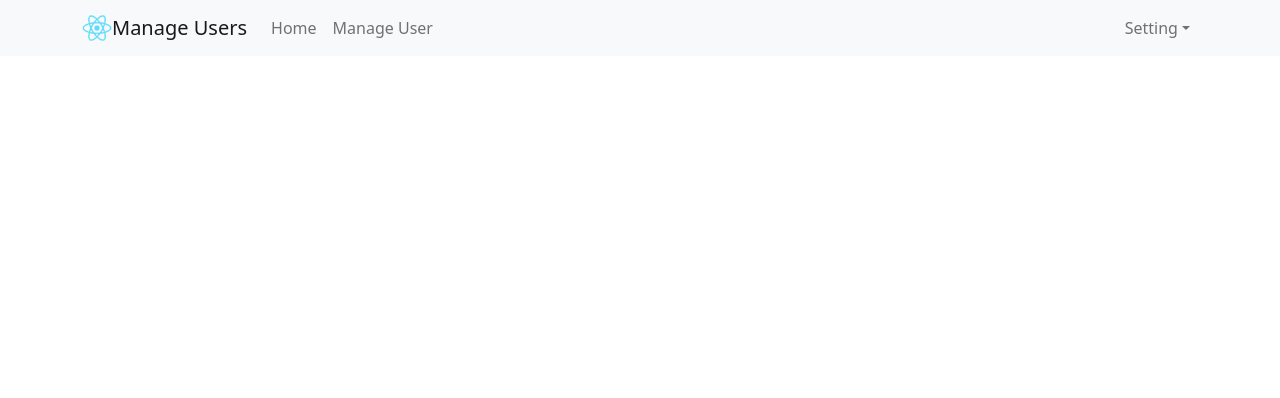
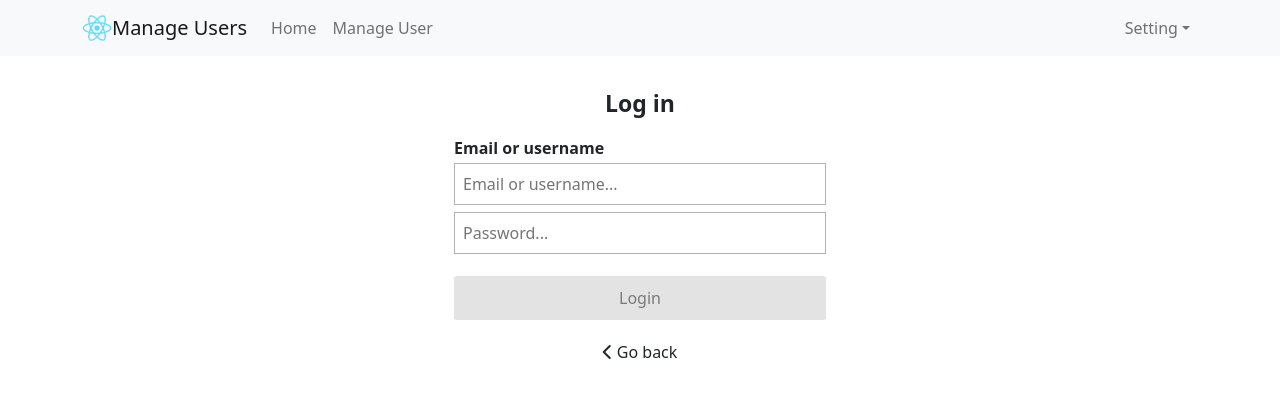
Before and after one commit to thanhpddev/cruduser, a React (Create React App) app: page /login in a window 1280 px wide. Shown: the top 398 px of the page. Built offline with nearby package versions, Linux system fonts and the light colour scheme.

Commit message:
#21 Design Login Page - Trang Đăng Nhập

```diff
--- a/src/App.js
+++ b/src/App.js
@@ -5,6 +5,7 @@
 import Header from './components/Header';
 import TableUsers from './components/TableUsers';
 import Home from './components/Home';
+import Login from './components/Login';
 
 import 'react-toastify/dist/ReactToastify.css';
 import '@fortawesome/fontawesome-free/css/all.min.css';
@@ -20,6 +21,7 @@
           <Routes>
             <Route path="/" element={<Home />} />
             <Route path="/users" element={<TableUsers />} />
+            <Route path="/login" element={<Login />} />
           </Routes>
         </Container>
 
--- a/src/App.scss
+++ b/src/App.scss
@@ -15,3 +15,68 @@
   font-family: source-code-pro, Menlo, Monaco, Consolas, 'Courier New',
     monospace;
 }
+
+.app-container{
+  .login-container{
+    display: flex;
+    flex-direction: column;
+    margin: 0 auto;
+  }
+  .input-wrap{
+    position: relative;
+    i{
+      position: absolute;
+      top: 50%;
+      transform: translateY(-50%);
+      right: 5px;
+      cursor: pointer;
+    }
+  }
+  .title{
+    text-align: center;
+    font-size: 23px;
+    font-weight: 600;
+    padding: 30px 0 15px;
+  }
+  .text{
+    font-weight: 600;
+    padding-bottom: 3px;
+  }
+  input{
+    padding: 8px;
+    margin-bottom: 7px;
+    border: 1px solid #b5b1b1;
+    width: 100%;
+
+    &:hover{
+      background: #f9f9f9;
+    }
+    &:focus-visible {
+      outline: none;
+      background: #f9f9f9;
+    }
+
+  }
+  button{
+    margin-top: 15px;
+    padding: 10px;
+    border-radius: 3px;
+    outline: none;
+    border: 0;
+    background: #e3e3e3;
+    color: #7a7a7a;
+
+    &.active{
+      background-color: #fe2c55;
+      color: white;
+    }
+  }
+  button[disabled=disabled], button:disabled{
+    cursor: not-allowed;
+  }
+  .back{
+    text-align: center;
+    margin: 20px;
+    cursor: pointer;
+  }
+}
--- /dev/null
+++ b/src/components/Login.js
@@ -0,0 +1,42 @@
+import { useState } from "react";
+
+function Login() {
+
+    const [email,setEmail] = useState("");
+    const [password,setPassword] = useState("");
+    const [isShowPassword,setIsShowPassword] = useState(false);
+
+
+    return (
+        <>
+            <div className="login-container col-12 col-sm-4">
+                <div className="title">Log in</div>
+                <div className="text">Email or username</div>
+
+                <div className="input-wrap">
+                    <input type="text" placeholder="Email or username..." value={email}
+                    onChange={event=>setEmail(event.target.value)}
+                    />
+                </div>
+                <div className="input-wrap">
+                    <input type={isShowPassword === true ? "text" : "password"} placeholder="Password..." value={password}
+                    onChange={event=>setPassword(event.target.value)}
+                    />
+                    {password && <i className={isShowPassword === true ? "fa-sharp fa-solid fa-eye" : "fa-solid fa-eye-slash" } onClick={()=>setIsShowPassword(!isShowPassword)}></i>}
+                </div>
+
+                <button
+                className={email && password ? 'active' : ''}
+                disabled={email && password ? false : true}
+                >
+                    Login
+                </button>
+                <div className="back">
+                <i class="fa-solid fa-chevron-left"></i> Go back
+                </div>
+            </div>
+        </>
+     );
+}
+
+export default Login;
```
